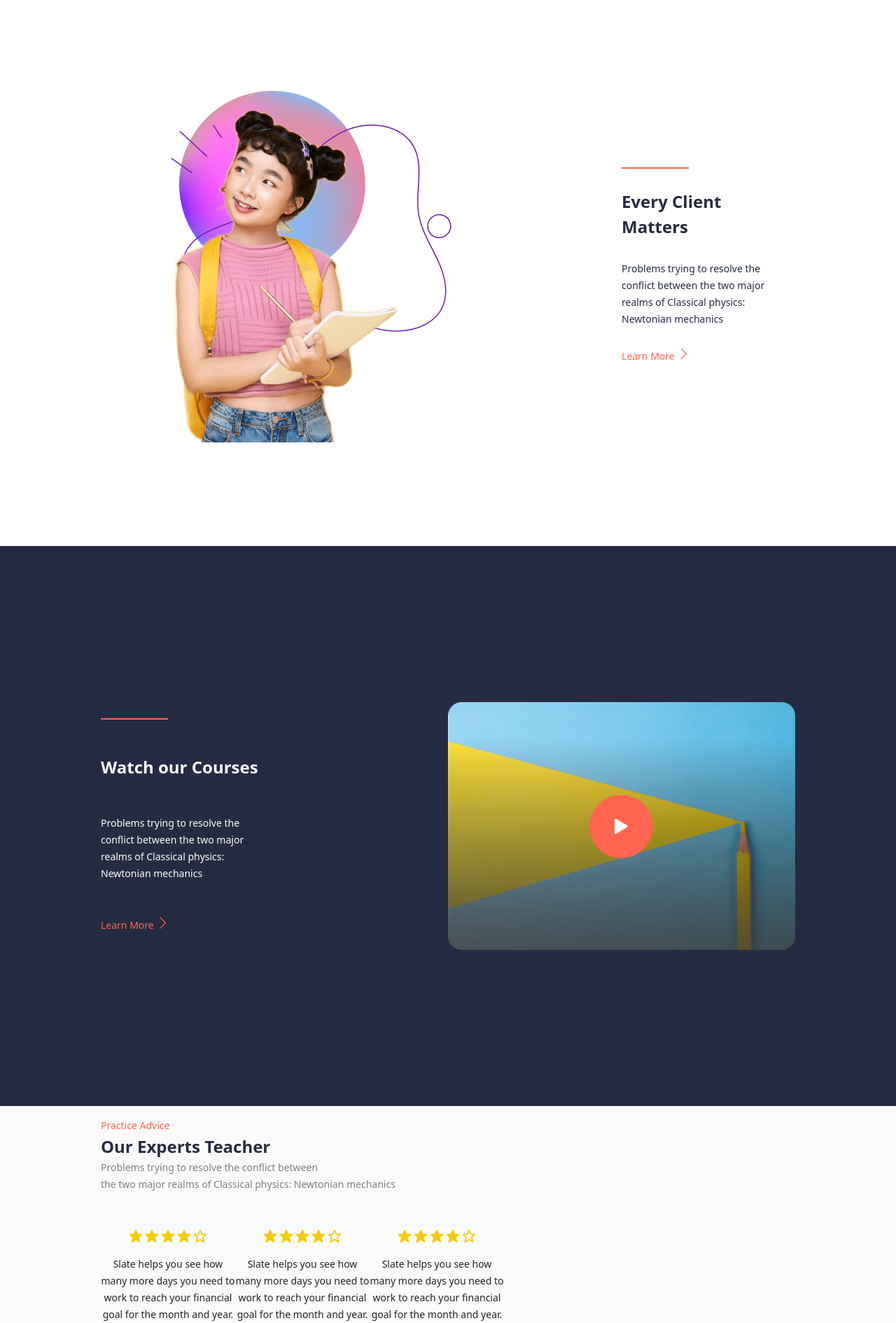
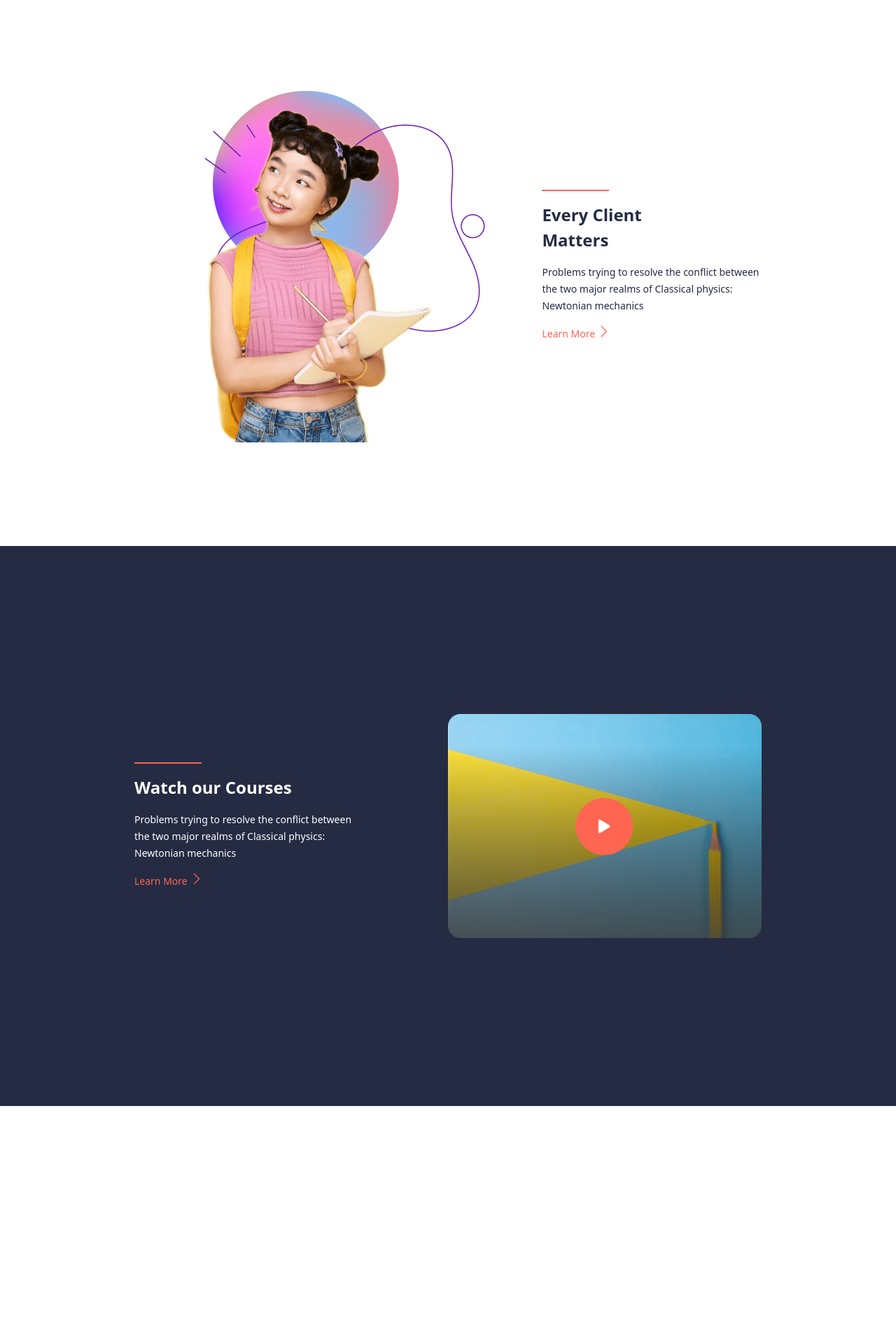
Before and after one commit to Cham-X/school-premier, a React (Create React App) app: page / in a window 1280 px wide. Shown: the part 820-2710 px from the top of the page at 70% size. Built offline with nearby package versions, Linux system fonts and the light colour scheme.

Commit message:
teacher section updated

```diff
--- a/src/components/ClientMatterSection.jsx
+++ b/src/components/ClientMatterSection.jsx
@@ -5,14 +5,16 @@ import greaterThan from "../assets/images/@none.png"
 
 export default function ClientMatterSection() {
   return (
-      <section className={styles.ClientMatterSection}>
-          <img src={thumb} alt="thumb" className={styles.thumbImage} />
+    <section className={styles.ClientMatterSection}>
+      <div className={styles.ClientMatterSectionContent}>
+      <img src={thumb} alt="thumb" className={styles.thumbImage} />
           <article className={styles.ClientMatterSectionRight}>
               <div className={styles.line}></div>
               <h2>Every Client <br />Matters</h2>
               <p>Problems trying to resolve the conflict between the two major realms of Classical physics: <br /> Newtonian mechanics </p>
               <p className={styles.learnMore}>Learn More <span><img src={greaterThan} alt="" /></span></p>
           </article>
+      </div>
     </section>
   )
 }
--- a/src/components/ClientMatterSection.module.css
+++ b/src/components/ClientMatterSection.module.css
@@ -19,9 +19,15 @@
     color: #252b42;
     display: flex;
     align-items: center;
-    justify-content: space-between;
+    justify-content: center;
     text-align: left;
-    padding: 3rem 9rem;
+}
+
+.ClientMatterSectionContent{
+   display: flex;
+   align-items: center;
+   justify-content: space-between;
+   width: 70%;
 }
 
 .ClientMatterSectionRight {
@@ -29,21 +35,22 @@
     flex-direction: column;
     align-items: flex-start;
     justify-content: space-between;
-    width: 25%;
+    gap: 1rem;
+    width: 35%;
     height: 40%;
 }
 
 @media screen and (max-width:768px) {
-    .ClientMatterSection {
+    .ClientMatterSectionContent {
         display: flex;
         padding: 3rem;
         flex-direction: column;
-        gap: 1.5rem;
+        width: 100%;
+        gap: 2rem;
     }
 
-    .ClientMatterSection img{
-        width: 55%;
-
+    .thumbImage{
+        width: 100%;
     }
 
     .ClientMatterSectionRight{
@@ -57,9 +64,13 @@
 }
 
 @media screen and (max-width:450px) {
-    .ClientMatterSection img{
+    .ClientMatterSectionContent{
+        width: 95%;
+        height: auto;
+    }
+
+    .thumbImage{
+        height: 70%;
         width: 100%;
-        height:75%;
-
     }
 }
--- a/src/components/ClientSection.jsx
+++ b/src/components/ClientSection.jsx
@@ -7,7 +7,8 @@ import greaterThan from '../assets/images/@none.png'
 export default function ClientSection() {
   return (
     <section className={styles.clientSection}>
-        <article className={styles.clientSectionLeft} >
+      <div className={styles.ClientSectionContent}>
+      <article className={styles.clientSectionLeft} >
           <div className={styles.line}></div>
           <h2>Watch our Courses</h2>
           <p>Problems trying to resolve the conflict between the two major realms of Classical physics:
@@ -15,6 +16,7 @@ export default function ClientSection() {
           <p className={styles.learnMore}>Learn More <span><img src={greaterThan} alt="" /></span></p>
         </article>
     <img src={videoImage} alt="videoImage" className={styles.videoImage} />
+      </div>
  </section>
   )
 }
--- a/src/components/ClientSection.module.css
+++ b/src/components/ClientSection.module.css
@@ -5,19 +5,25 @@
   color: #fff;
   display: flex;
   align-items: center;
+  justify-content: center;
+  text-align: left;
+
+}
+.ClientSectionContent{
+  display: flex;
+  align-items: center;
   justify-content: space-between;
-  text-align: left;
-  padding: 1rem 9rem;
-
+  width: 70%;
 }
 
 .clientSectionLeft{
- display: flex;
- flex-direction: column;
- align-items: flex-start;
- justify-content: space-between;
- width: 25%;
- height: 40%;
+  display: flex;
+    flex-direction: column;
+    align-items: flex-start;
+    justify-content: space-between;
+    gap: 1rem;
+    width: 35%;
+    height: 40%;
 }
 
 
@@ -42,15 +48,16 @@
 
 
 @media screen and (max-width:768px) {
-.clientSection{
+.ClientSectionContent{
   display: flex;
   padding: 3rem;
   flex-direction: column;
-  gap: 1.5rem;
+  width: 100%;
+  gap: 2rem;
 }
 
 .videoImage{
-  width: 75%;
+  width: 100%;
 }
 
 .clientSectionLeft{
@@ -65,8 +72,12 @@
 }
 
 @media screen and (max-width:450px) {
+  .ClientSectionContent{
+    width: 95%;
+    height: auto;
+  }
   .videoImage{
-    height: 65%;
-    width: 95%;
+    height: 70%;
+    width: 100%;
   }
 }
--- a/src/components/ConnectSection.jsx
+++ b/src/components/ConnectSection.jsx
@@ -9,6 +9,7 @@ import styles from "./ConnectSection.module.css"
 export default function ConnectSection() {
   return (
     <section className={styles.ConnectSection}>
+      <div className={styles.ConnectSectionContent}>
       <div className={styles.team}>
         <p className={styles.pinkText}>Team</p>
         <h1>Get Quality Education</h1>
@@ -20,6 +21,7 @@ export default function ConnectSection() {
           <ConnectCard cardImage={ User3} cardName={"Julian Jameson"}/>
         <ConnectCard cardImage={User4} cardName={"Julian Jameson"} />
         </div>
+      </div>
     </section>
   )
 }
--- a/src/components/ConnectSection.module.css
+++ b/src/components/ConnectSection.module.css
@@ -1,12 +1,18 @@
 .ConnectSection{
+    display: flex;
+    align-items: center;
+    justify-content: center;
+    width: 100vw;
+    height: 100vh;
+    background-color: #fff;
+}
+
+.ConnectSectionContent{
     display: flex;
     flex-direction: column;
     align-items: flex-start;
     justify-content: center;
-    gap: 3rem;
-    padding: 1rem 9rem;
-    width: 100vw;
-    height: 100vh;
+    gap: 4rem;
 }
 
 .users{
@@ -31,7 +37,7 @@
   color: #FF6551;
 }
 
-@media screen and (max-width:768px) {
+@media screen and (max-width:800px) {
     .ConnectSection{
         height: auto;
         padding: 3rem;
@@ -43,7 +49,7 @@
     }
 }
 
-@media screen and (max-width:450px) {
+@media screen and (max-width:500px) {
     .users{
         display: grid;
         grid-template-columns: repeat(1,1fr);
--- a/src/components/TeacherSection.module.css
+++ b/src/components/TeacherSection.module.css
@@ -1,14 +1,22 @@
 .teachersSection{
+    display: flex;
+    align-items: center;
+    justify-content: center;
+    width: 100vw;
+    height: 100vh;
+    background-color: #fff;
+}
+
+.teachersSectionContent{
     display: flex;
     flex-direction: column;
     align-items: flex-start;
     justify-content: center;
-    gap: 7rem;
-    padding: 1rem 9rem;
-    max-width: 100vw;
-    width: 70vw;
-    max-height: 100vh;
+    /* gap: 4rem; */
+}
 
+.team{
+    text-align: left;
 }
 
 .team h1 {
@@ -26,4 +34,25 @@
 .teacher{
  display: grid;
  grid-template-columns: repeat(3,1fr);
+ justify-content: center;
+ gap: 2rem;
 }
+
+@media screen and (max-width:768px) {
+    .teachersSection{
+        height: auto;
+        padding: 3rem;
+        align-items: center;
+    }
+    .teacher{
+        display: grid;
+        grid-template-columns: repeat(2,1fr);
+    }
+}
+
+@media screen and (max-width:450px) {
+    .teacher{
+        display: grid;
+        grid-template-columns: repeat(1,1fr);
+    }
+}
--- a/src/components/TeachersSection.jsx
+++ b/src/components/TeachersSection.jsx
@@ -7,8 +7,9 @@ import teacherImage3 from  "../assets/images/testimonial-user-cover-169.png"
 
 const TeachersSection = () => {
     return (
-        <section className={styles.teachersSection}>
-      <div className={styles.team}>
+    <section className={styles.teachersSection}>
+      <div className={styles.teachersSectionContent}>
+        <div className={styles.team}>
         <p className={styles.pinkText}>Practice Advice</p>
         <h1>Our Experts Teacher</h1>
         <p className={styles.greyText}>Problems trying to resolve the conflict between <br /> the two major realms of Classical physics: Newtonian mechanics </p>
@@ -18,6 +19,7 @@ const TeachersSection = () => {
         <TeacherCard teacherImage={teacherImage2} />
         <TeacherCard teacherImage={teacherImage3}/>
         </div>
+      </div>
     </section>
     );
 }
```
